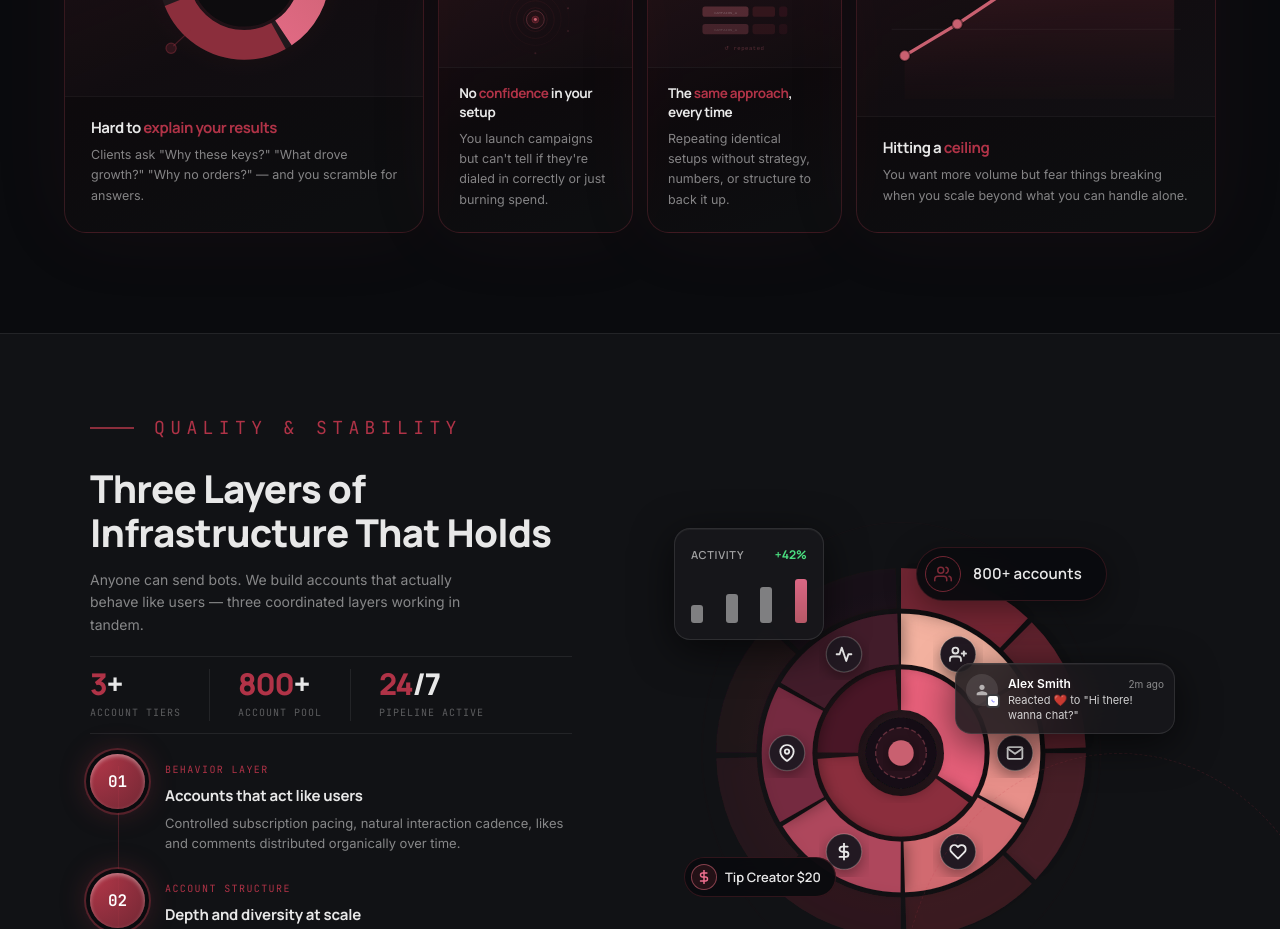
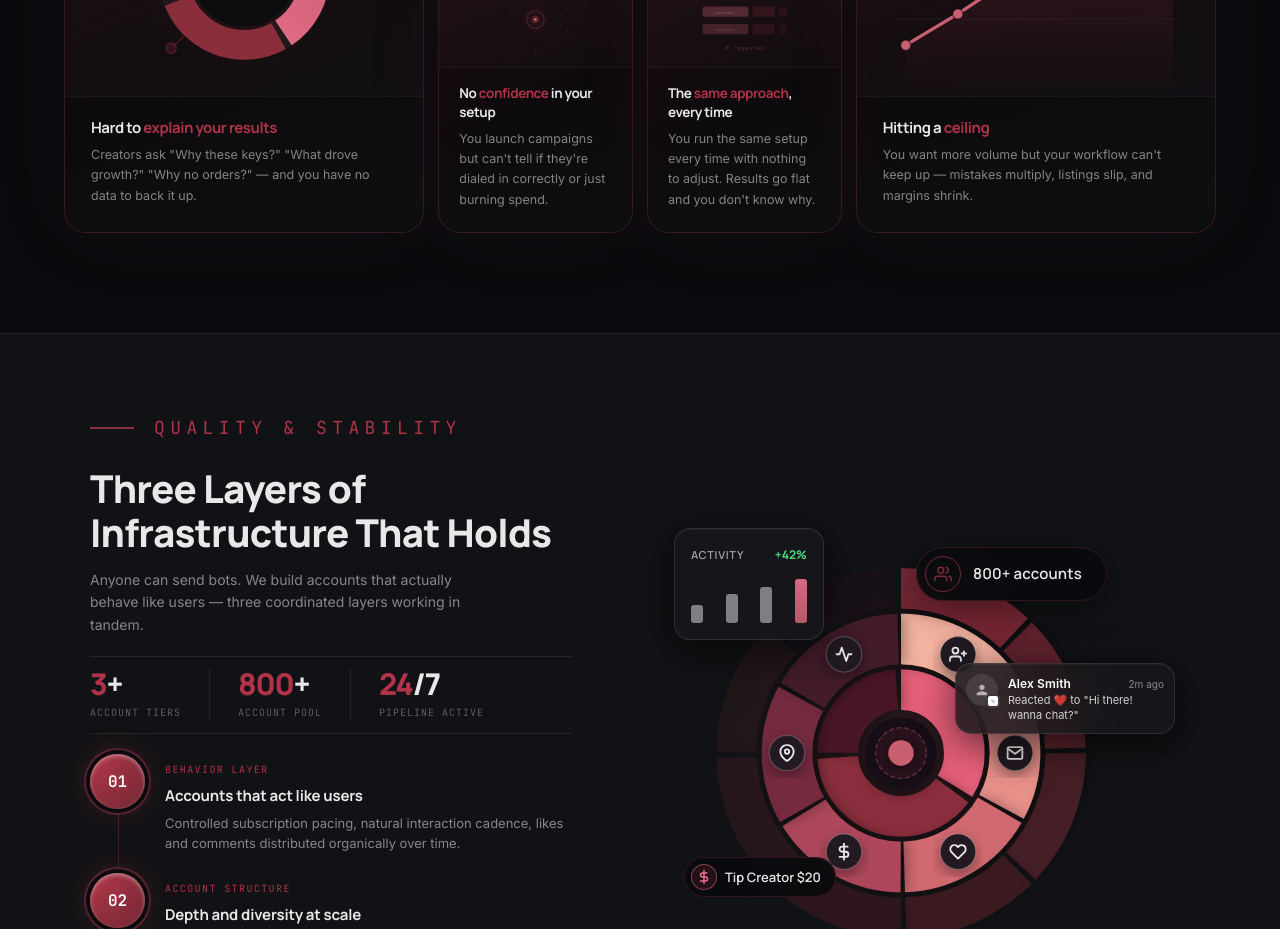
Before and after one commit to Inventiv-PH/of-website, a Next.js app: page / in a window 1280 px wide. Shown: the part 2220-3149 px from the top of the page. Built offline with nearby package versions, Linux system fonts and the light colour scheme.

Commit message:
refactor: update descriptions in StratCard components for clarity and impact

```diff
--- a/src/components/sections/SolutionBento.tsx
+++ b/src/components/sections/SolutionBento.tsx
@@ -40,7 +40,7 @@ export default function SolutionBento() {
             delay=""
             title="Hard to "
             highlight="explain your results"
-            desc={'Clients ask "Why these keys?" "What drove growth?" "Why no orders?" — and you scramble for answers.'}
+            desc={'Creators ask "Why these keys?" "What drove growth?" "Why no orders?" — and you have no data to back it up.'}
           />
           <StratCard
             size="small"
@@ -58,7 +58,7 @@ export default function SolutionBento() {
             title="The "
             highlight="same approach"
             after=", every time"
-            desc="Repeating identical setups without strategy, numbers, or structure to back it up."
+            desc="You run the same setup every time with nothing to adjust. Results go flat and you don't know why."
           />
           <StratCard
             size="large"
@@ -67,7 +67,7 @@ export default function SolutionBento() {
             delay="delay-3"
             title="Hitting a "
             highlight="ceiling"
-            desc="You want more volume but fear things breaking when you scale beyond what you can handle alone."
+            desc="You want more volume but your workflow can't keep up — mistakes multiply, listings slip, and margins shrink."
           />
         </div>
       </div>
```
